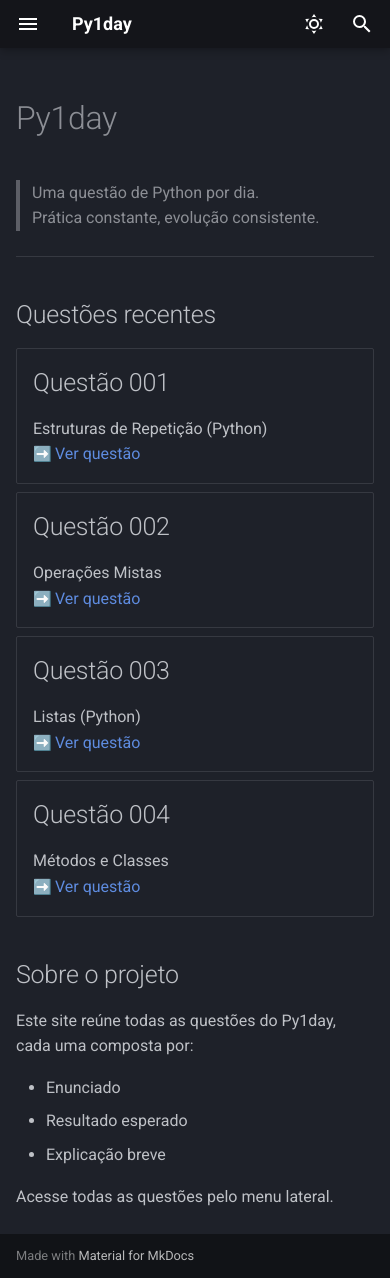
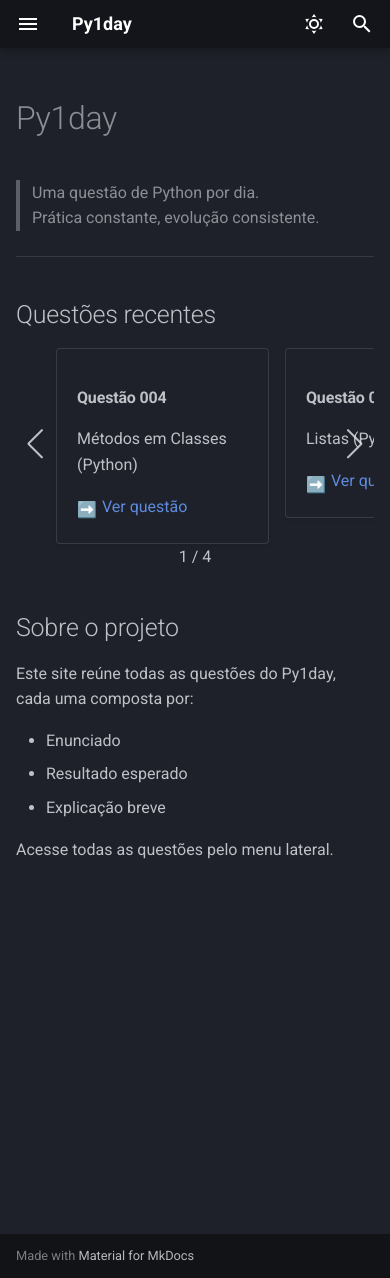
Before and after one commit to Carlos-Henreis/py1day, an MkDocs documentation site: the page built from docs/index.md, in a window 390 px wide and 1278 px high. Built offline with MkDocs 1.6.1 and Material for MkDocs 9.7.7, drawn with Linux system fonts in a browser that asks for light colours; emoji names are drawn with the system emoji font; comment, search, counter and statistics services are not loaded.

Commit message:
Criando carrossel dinamica página inicial

```diff
--- a/docs/assets/css/extra.css
+++ b/docs/assets/css/extra.css
@@ -1,5 +1,65 @@
 .md-button.wrong {
-  background-color: #ffdddd !important;
-  color: #b00020 !important;
-  border: 1px solid #b00020 !important;
+    background-color: #ffdddd !important;
+    color: #b00020 !important;
+    border: 1px solid #b00020 !important;
 }
+
+
+.mySwiper {
+    width: 100%;
+    padding-bottom: 2.5rem;
+}
+
+.swiper-wrapper {
+    height: auto;
+    display: flex;
+    align-items: stretch;
+    padding-left: 40px !important;
+    padding-right: 40px !important;
+}
+
+.swiper-slide {
+    background-color: var(--md-default-bg-color);
+    border: 1px solid var(--md-typeset-table-color);
+    border-radius: 0.2rem;
+    padding: 1rem;
+    width: 100%;
+    box-shadow: 0 0.125rem 0.25rem rgba(0, 0, 0, 0.075) !important;
+}
+
+.swiper-slide h2 {
+    margin-top: 0;
+    font-size: 1.25rem;
+    font-weight: 600;
+}
+
+.swiper-slide a {
+    color: var(--md-typeset-a-color);
+    text-decoration: none;
+    display: inline-flex;
+    align-items: center;
+    font-weight: 500;
+}
+
+.swiper-slide a .twemoji {
+    margin-right: 0.25rem;
+}
+
+
+.swiper-button-next,
+.swiper-button-prev {
+    color: var(--md-default-fg-color) !important;
+    top: 50%;
+    transform: translateY(-50%);
+    --swiper-navigation-size: 1.5rem;
+}
+
+.swiper-pagination {
+    bottom: 0 !important;
+    position: inherit !important;
+}
+
+.swiper-pagination-bullet {
+    background: var(--md-typeset-table-color);
+    opacity: 0.8;
+}
--- /dev/null
+++ b/docs/assets/js/recentes-carousel.js
@@ -0,0 +1,63 @@
+async function loadRecentCarousel() {
+  try {
+    if (window.location.pathname !== '/') {
+      return;
+    }
+    const res = await fetch("search/search_index.json");
+    const data = await res.json();
+    const pages = getLatestQuestionLinks(data.docs)
+    const recent = pages.slice(-5).reverse();
+
+    const container = document.querySelector(".swiper-wrapper");
+    if (!container) return;
+
+    recent.forEach(doc => {
+      const card = document.createElement("div");
+      let title = doc.title.split("—")
+      card.className = "swiper-slide";
+      card.innerHTML = `
+        <h4>${title[0].trim() || ""}</h4>
+        <p>${(title[1].trim() || "")}</p>
+        <a href="${doc.location}"><span class="twemoji">➡️</span> Ver questão</a>
+      `;
+      container.appendChild(card);
+    });
+  } catch (e) { }
+}
+
+function getLatestQuestionLinks(docs) {
+  return docs.filter(doc =>
+    doc.location.includes('questoes/') &&
+    !doc.location.includes('#')
+  );
+}
+
+
+document.addEventListener("DOMContentLoaded", () => {
+  (async () => {
+    try {
+      await loadRecentCarousel();
+
+      var swiper = new Swiper(".mySwiper", {
+        slidesPerView: 2,
+        spaceBetween: 16,
+        loop: true,
+        pagination: {
+          el: ".swiper-pagination",
+          type: "fraction",
+        },
+        navigation: {
+          nextEl: ".swiper-button-next",
+          prevEl: ".swiper-button-prev",
+        },
+        breakpoints: {
+          768: { slidesPerView: 2.5 },
+          1024: { slidesPerView: 3.5 }
+        }
+      });
+
+    } catch (error) {
+      console.error("Erro ao carregar o carrossel de recentes:", error);
+    }
+  })();
+});
--- a/docs/index.md
+++ b/docs/index.md
@@ -12,21 +12,11 @@ hide:
 ---
 
 ## Questões recentes
-<div class="grid cards" markdown>
-
--   ## Questão 001
-    Estruturas de Repetição (Python)
-    [:arrow_right: Ver questão](questoes/001-estrutura-de-repeticao.md)
--   ## Questão 002
-    Operações Mistas
-    [:arrow_right: Ver questão](questoes/002-operacoes-mistas.md)
--   ## Questão 003
-    Listas (Python)
-    [:arrow_right: Ver questão](questoes/003-listas.md)
--   ## Questão 004
-    Métodos e Classes
-    [:arrow_right: Ver questão](questoes/004-metodos-classes.md)
-
+<div class="swiper mySwiper">
+    <div class="swiper-wrapper"></div>
+    <div class="swiper-button-next"></div>
+    <div class="swiper-button-prev"></div>
+    <div class="swiper-pagination"></div>
 </div>
 
 
--- a/mkdocs.yml
+++ b/mkdocs.yml
@@ -40,6 +40,13 @@ markdown_extensions:
 
 extra_css:
   - assets/css/extra.css
+  - https://cdn.jsdelivr.net/npm/swiper@11/swiper-bundle.min.css
+
+
+extra_javascript:
+  - https://cdn.jsdelivr.net/npm/swiper@11/swiper-bundle.min.js
+  - assets/js/recentes-carousel.js
+
 plugins:
   - search
   - markdown-exec
```
